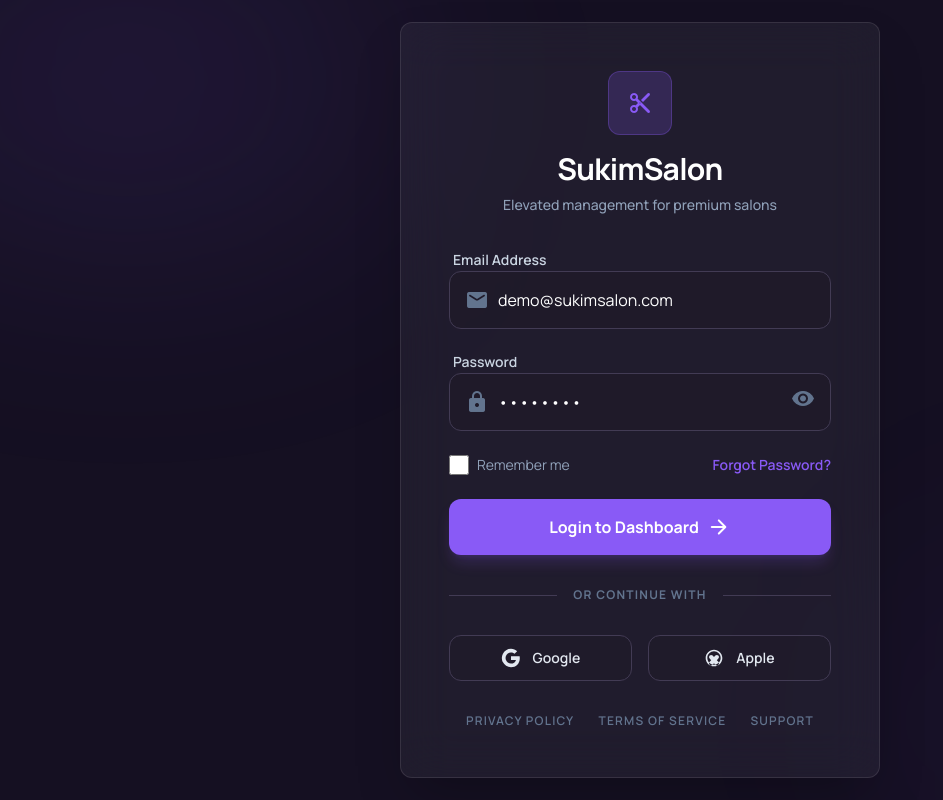
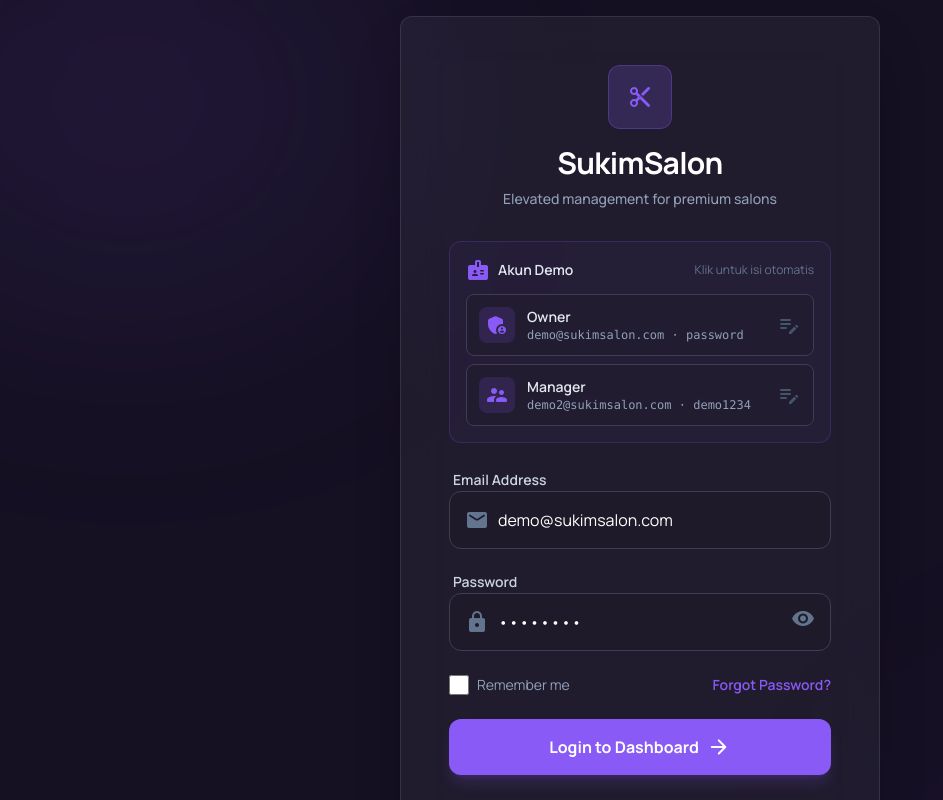
Before and after one commit to Kristantowinata/POS-Salon-BETA, a React (Vite) app: page / in a window 1280 px wide. Shown: the top 800 px of the page, without its empty margins (0-943 px from the left). Built offline with nearby package versions, Linux system fonts and the light colour scheme; no server answers.

Commit message:
feat: show demo logins on the login page

```diff
--- a/src/pages/Login.tsx
+++ b/src/pages/Login.tsx
@@ -1,6 +1,19 @@
 
 import { useState } from 'react';
 import { useAuth } from '../context/AuthContext';
+
+// Demo logins shown on the page so visitors can try the app right away.
+interface DemoAccount {
+    label: string;
+    email: string;
+    password: string;
+    icon: string;
+}
+
+const DEMO_ACCOUNTS: DemoAccount[] = [
+    { label: 'Owner', email: 'demo@sukimsalon.com', password: 'password', icon: 'admin_panel_settings' },
+    { label: 'Manager', email: 'demo2@sukimsalon.com', password: 'demo1234', icon: 'supervisor_account' },
+];
 
 export default function Login() {
     const { login } = useAuth();
@@ -9,6 +22,12 @@ export default function Login() {
     const [error, setError] = useState('');
     const [isSubmitting, setIsSubmitting] = useState(false);
     const [showPassword, setShowPassword] = useState(false);
+
+    const fillDemo = (acc: DemoAccount) => {
+        setEmail(acc.email);
+        setPassword(acc.password);
+        setError('');
+    };
 
     const handleSubmit = async (e: React.FormEvent) => {
         e.preventDefault();
@@ -38,6 +57,34 @@ export default function Login() {
                         </div>
                         <h1 className="text-3xl font-bold tracking-tight text-white mb-2">SukimSalon</h1>
                         <p className="text-slate-400 text-sm font-medium">Elevated management for premium salons</p>
+                    </div>
+
+                    {/* Demo logins — click a card to autofill the form */}
+                    <div className="w-full mb-6 rounded-xl border border-primary/20 bg-primary/5 p-4">
+                        <div className="flex items-center gap-2 mb-3">
+                            <span className="material-icons-round text-primary text-lg">badge</span>
+                            <span className="text-sm font-semibold text-slate-200">Akun Demo</span>
+                            <span className="text-xs text-slate-500 ml-auto">Klik untuk isi otomatis</span>
+                        </div>
+                        <div className="space-y-2">
+                            {DEMO_ACCOUNTS.map((acc) => (
+                                <button
+                                    key={acc.email}
+                                    type="button"
+                                    onClick={() => fillDemo(acc)}
+                                    className="w-full flex items-center gap-3 text-left p-3 rounded-lg border border-[#423b54] bg-[#1f1b27]/40 hover:bg-[#1f1b27]/70 hover:border-primary/40 transition-all group"
+                                >
+                                    <span className="inline-flex items-center justify-center w-9 h-9 rounded-lg bg-primary/15 text-primary shrink-0">
+                                        <span className="material-icons-round text-lg">{acc.icon}</span>
+                                    </span>
+                                    <span className="min-w-0 flex-1">
+                                        <span className="block text-sm font-semibold text-slate-200">{acc.label}</span>
+                                        <span className="block text-xs text-slate-400 truncate font-mono">{acc.email} · {acc.password}</span>
+                                    </span>
+                                    <span className="material-icons-round text-slate-600 group-hover:text-primary transition-colors text-lg">edit_note</span>
+                                </button>
+                            ))}
+                        </div>
                     </div>
 
                     {error && (
```
